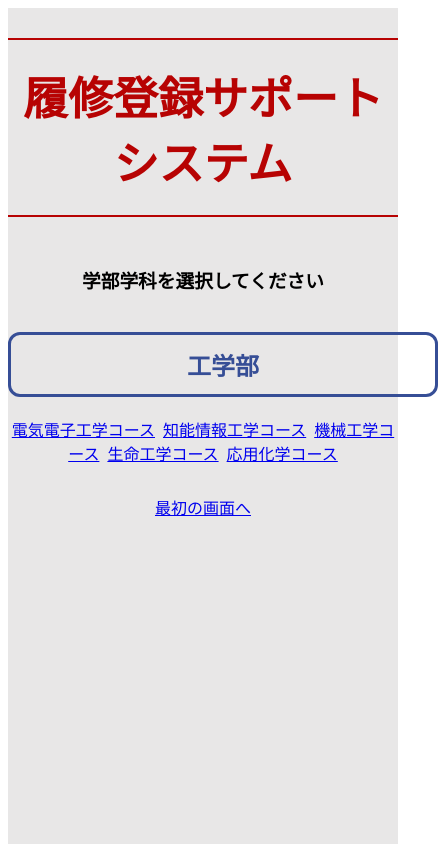
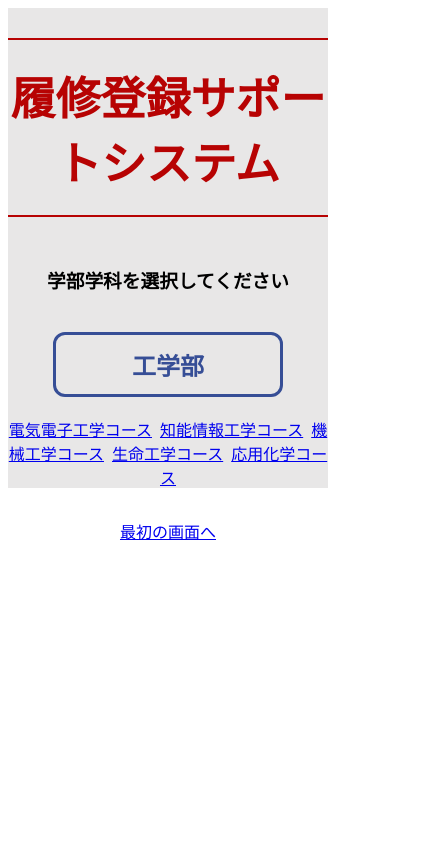
Before and after one commit to tak0705/Support_system, an Angular app: page / in a window 390 px wide. Shown: the top 844 px of the page, 438 px wide, since content can reach past the window. Built offline with nearby package versions, Linux system fonts and the light colour scheme.

Commit message:
スマホ画面

```diff
--- a/src/app/app.component.scss
+++ b/src/app/app.component.scss
@@ -34,3 +34,43 @@ h1 {
 .center{
     text-align: center;
 }
+
+@media screen and (max-width: 480px) {
+	/* 480px以下に適用されるCSS（スマホ用） */
+   body {
+      text-align: center;
+      margin: 0;
+      padding: 0;
+   }
+   .full-page {
+      width: 320px;
+      height: 480px;
+      background-color: rgb(232, 231, 231);
+   }
+   h1 {
+       font-size: 45px;
+       display: inline-block;
+       color: #b70303;/*文字色*/
+       padding: 0.5em 0;/*上下の余白*/
+       border-top: 2px solid #b70303;/*上線*/
+       border-bottom: 2px solid #b70303;/*下線*/
+    }
+    h2 {
+       display: inline-block;
+       width: 200px;
+       color: #364e96;/*文字色*/
+       border: solid 3px #364e96;/*線色*/
+       padding: 0.5em;/*文字周りの余白*/
+       border-radius: 0.5em;/*角丸*/
+    }
+    h3 {
+       text-align: center;
+    }
+    p {
+       font-size: 30px;
+       text-align: center;
+    }
+   .center{
+       text-align: center;
+   }
+}
```
